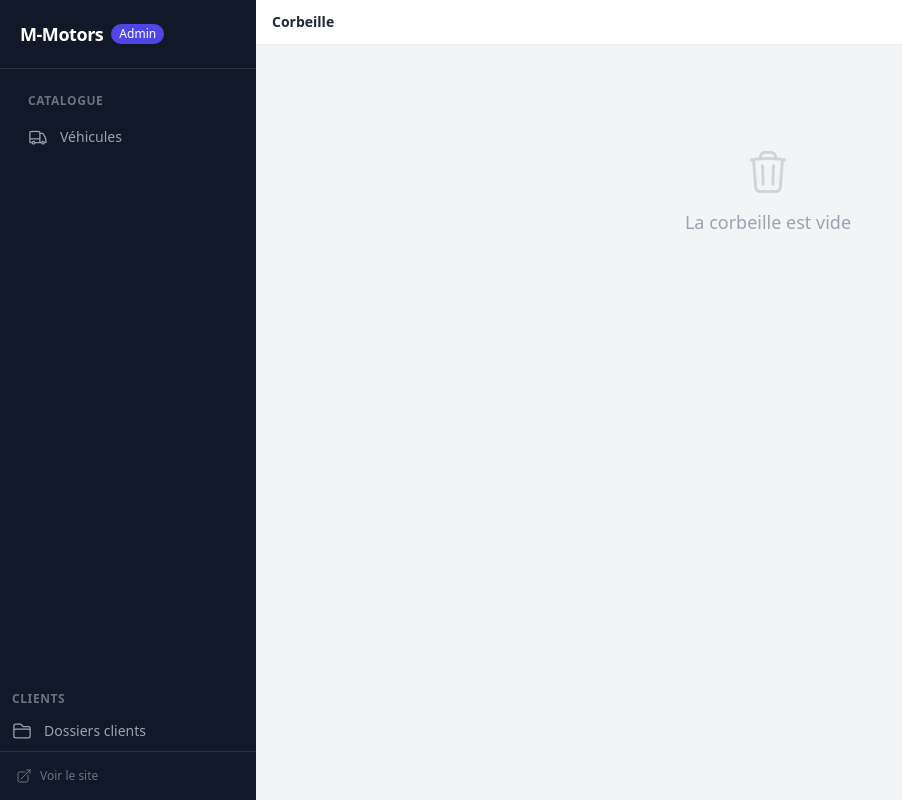
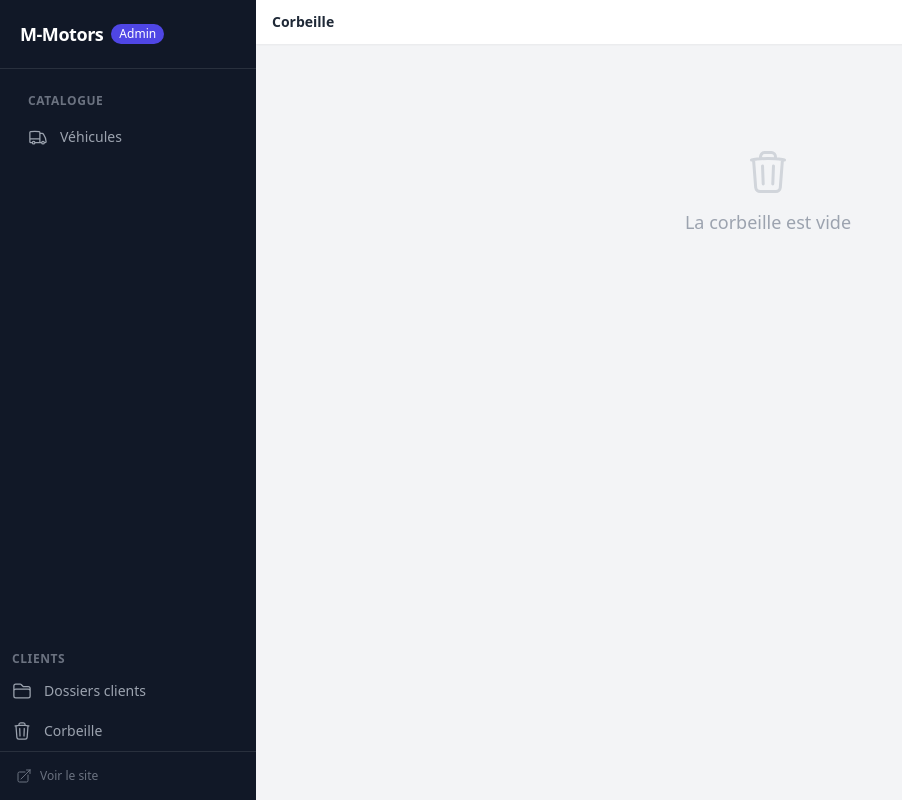
Before and after one commit to MaxL34/m-motors, a FastAPI app: template app/templates/admin/trash/list.html in a window 1280 px wide. Shown: the whole page, without its empty margins (0-902 px from the left). Run offline with FastAPI, Linux system fonts and the light colour scheme; the template is opened without the code that fills it, so the values that code supplies are empty; parts of the project's set-up code (start-up, migrations or seed data) failed here and were passed over; some libraries are stand-ins or nearby versions.

Commit message:
Feature: add trash link to admin sidebar navigation

```diff
--- a/app/templates/admin/base_admin.html
+++ b/app/templates/admin/base_admin.html
@@ -57,6 +57,15 @@
                 Dossiers clients
             </a>
 
+            <a href="/admin/trash"
+               class="flex items-center gap-3 px-3 py-2.5 rounded-lg text-sm font-medium transition-colors
+                      {% if path.startswith('/admin/trash') %}bg-indigo-600 text-white{% else %}text-gray-400 hover:bg-white/10 hover:text-white{% endif %}">
+                <svg class="w-5 h-5 shrink-0" fill="none" stroke="currentColor" stroke-width="1.5" viewBox="0 0 24 24">
+                    <path stroke-linecap="round" stroke-linejoin="round" d="M14.74 9l-.346 9m-4.788 0L9.26 9m9.968-3.21c.342.052.682.107 1.022.166m-1.022-.165L18.16 19.673a2.25 2.25 0 0 1-2.244 2.077H8.084a2.25 2.25 0 0 1-2.244-2.077L4.772 5.79m14.456 0a48.108 48.108 0 0 0-3.478-.397m-12 .562c.34-.059.68-.114 1.022-.165m0 0a48.11 48.11 0 0 1 3.478-.397m7.5 0v-.916c0-1.18-.91-2.164-2.09-2.201a51.964 51.964 0 0 0-3.32 0c-1.18.037-2.09 1.022-2.09 2.201v.916m7.5 0a48.667 48.667 0 0 0-7.5 0"/>
+                </svg>
+                Corbeille
+            </a>
+
         <!-- Footer sidebar -->
         <div class="p-4 border-t border-white/10">
             <a href="/vehicles" class="flex items-center gap-2 text-xs text-gray-500 hover:text-gray-300 transition-colors">
```
